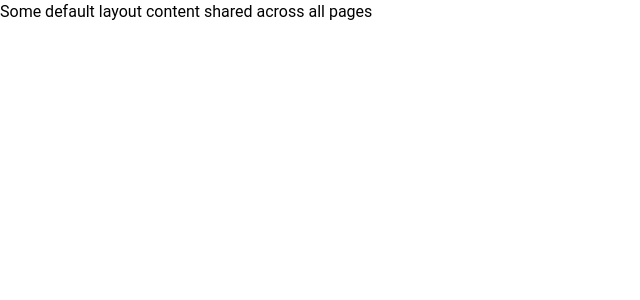
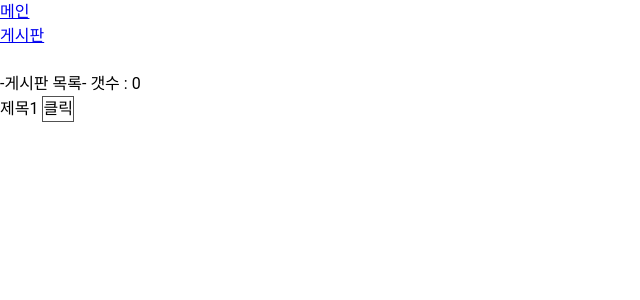
Before and after one commit to mandoo1027/startUp, a Nuxt app: page /Board/boardList in a window 1280 px wide. Shown: the top 300 px of the page, without its empty margins (0-640 px from the left). Built offline with nearby package versions, Linux system fonts and the light colour scheme.

Commit message:
성인 커밋

```diff
--- /dev/null
+++ b/components/Board/ListComp.vue
@@ -0,0 +1,18 @@
+<template>
+    <div>
+        제목1
+        <input type="button" value="클릭" style="border: 1px solid #515151;" @click="CheckCount">
+    </div>
+</template>
+
+<script setup>
+const emit = defineEmits(['update'])
+const CheckCount = () =>{
+    const params = {cnt : "1"}
+    emit('update', params)
+}
+</script>
+
+<style lang="scss" scoped>
+
+</style>
--- /dev/null
+++ b/components/HOM/comp.vue
@@ -0,0 +1,17 @@
+<template>
+    <div>
+        component입니다{{name}}
+    </div>
+</template>
+
+<script setup>
+
+const props = defineProps({
+    name : {type : String }
+})
+
+</script>
+
+<style lang="scss" scoped>
+
+</style>
--- a/layouts/default.vue
+++ b/layouts/default.vue
@@ -1,6 +1,12 @@
 <template>
   <div>
-    <p>Some default layout content shared across all pages</p>
+    <nav>
+      <ul class="navbar">
+          <li><nuxt-link to="/">메인</nuxt-link></li>
+          <li><nuxt-link to="/Board/boardList">게시판</nuxt-link></li>
+      </ul>
+      <br>
+  </nav>
     <slot />
   </div>
 </template>
--- /dev/null
+++ b/pages/Board/boardList.vue
@@ -0,0 +1,21 @@
+<template>
+    <div>
+        -게시판 목록-
+        갯수 : {{count}}
+        <BoardListComp @update="update"></BoardListComp>
+    </div>
+</template>
+
+<script setup>
+let count = ref(0)
+const update = (params) => {
+
+    count.value = params.cnt
+    console.log(count.value);
+}
+
+</script>
+
+<style lang="scss" scoped>
+
+</style>
--- /dev/null
+++ b/pages/HOM/home0001.vue
@@ -0,0 +1,14 @@
+<template>
+    <div>
+        로그인 되었습니다.
+        <HOMComp name="졸려"></HOMComp>
+    </div>
+</template>
+
+<script setup>
+
+</script>
+
+<style lang="scss" scoped>
+
+</style>
--- /dev/null
+++ b/pages/LOG/login.vue
@@ -0,0 +1,19 @@
+<template>
+    <div>
+        <input type="button" @click="goHome" value="로그인">
+    </div>
+</template>
+
+<script setup>
+const router = useRouter();
+const goHome = () =>{
+    const params = {id : "1",
+                    name : "11"}
+    router.push({path : "/HOM/home0001", query : params})
+}
+
+</script>
+
+<style lang="scss" scoped>
+
+</style>
```
